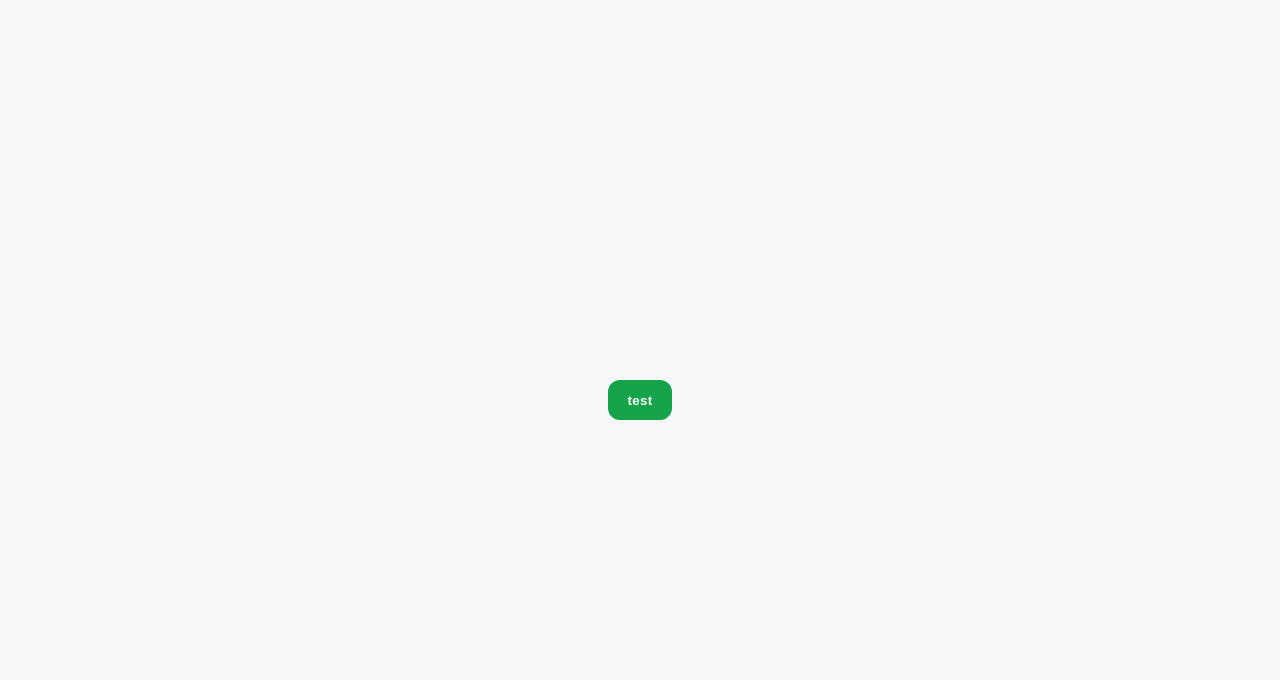
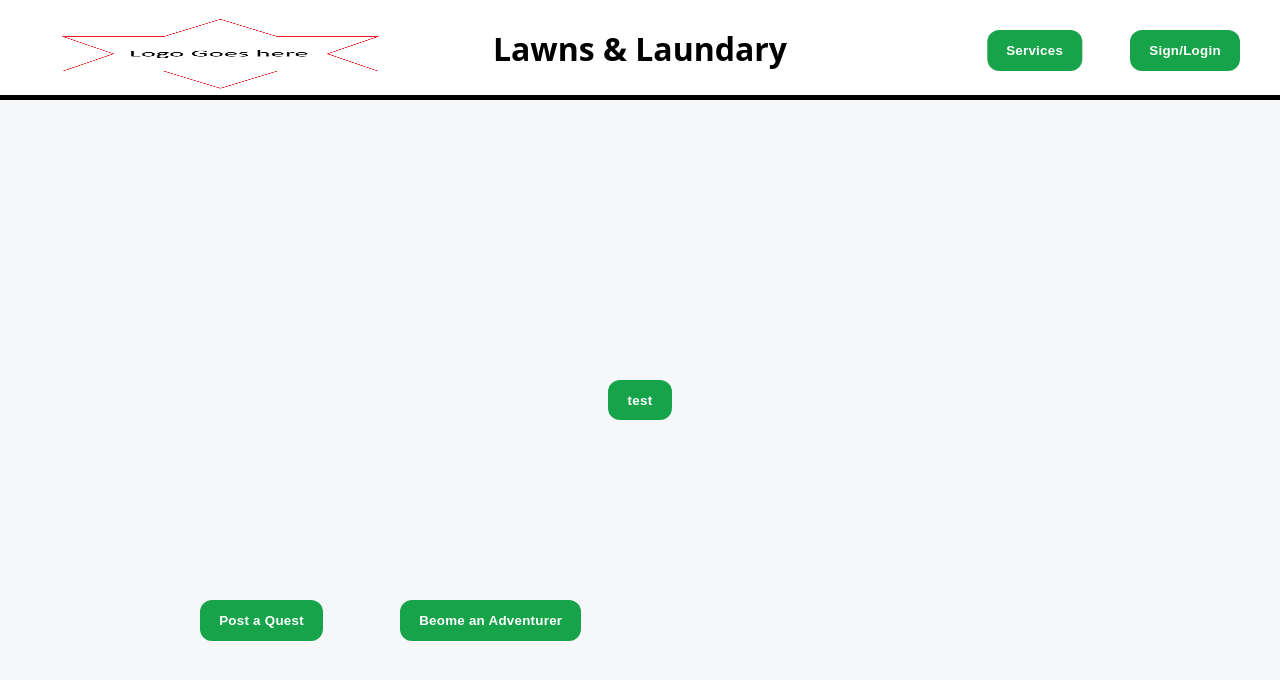
Before and after one commit to Furqan-Azmat/Lawns_and_Laundry, a plain HTML site: page index.html in a window 1280 px wide. Drawn offline with Linux system fonts and the light colour scheme.

Commit message:
Added basic top banner for layout

```diff
--- a/index.html
+++ b/index.html
@@ -7,7 +7,17 @@
   <title>Test Button Toggle</title>
 </head>
 <body>
+  <div id = "banner_top">
+    <div id="logo">
+      <img id = "img_logo" src="images/LawnsLogoPlaceholder.png" alt="Logo" />
+    </div>
+    <p id = "website_name">Lawns & Laundary</p>
+    <button id="services" class="btn" aria-pressed="false">Services</button>
+    <button id="sign_login" class="btn" aria-pressed="false">Sign/Login</button>
+  </div>
   <button id="testBtn" class="btn" aria-pressed="false">test</button>
   <script src="script.js"></script>
+  <button id="postAQuest" class="btn" aria-pressed="false">Post a Quest</button>
+  <button id="becomeAdventurer" class="btn" aria-pressed="false">Beome an Adventurer</button>
 </body>
 </html>
--- a/styles.css
+++ b/styles.css
@@ -29,3 +29,64 @@ body {
 }
 
 .btn.red { background: var(--red); }
+
+#postAQuest {
+  position: absolute;
+  top: 600px;
+  left: 200px;
+}
+
+#becomeAdventurer {
+  position: absolute;
+  top: 600px;
+  left: 400px;
+}
+
+#services {
+  position: absolute;
+  top: 30px;
+  right: 150px;
+  transform: translateX(-50%);
+}
+
+#sign_login {
+  position: absolute;
+  top: 30px;
+  right: 40px;
+}
+
+#banner_top {
+ position: fixed;
+  top: 0;
+  left: 0;
+  right: 0;
+  width: 100%;
+  height: 100px;
+  background: #fff;
+  overflow: auto;
+  border-bottom: 5px solid black; /* use bottom border to avoid horizontal overflow */
+  z-index: 1000;
+}
+
+ #img_logo {
+  position: absolute;
+  top: 10px;
+  left: 20px;
+  width: 400px;
+  max-height: 80px;    /* keep it inside the 100px banner */
+  height: auto;
+  z-index: 1001;       /* ensure it sits above the banner background */
+  display: block;
+  }
+
+  #website_name{
+    position: absolute;
+  top: 50%;
+  left: 50%;
+  transform: translate(-50%, -50%);
+  margin: 0;
+  font-size: 32px;
+  font-weight: bold;
+  color: black;
+  z-index: 1002;
+  }
```
Also changed, not shown: images/LawnsLogoPlaceholder.png (added).
